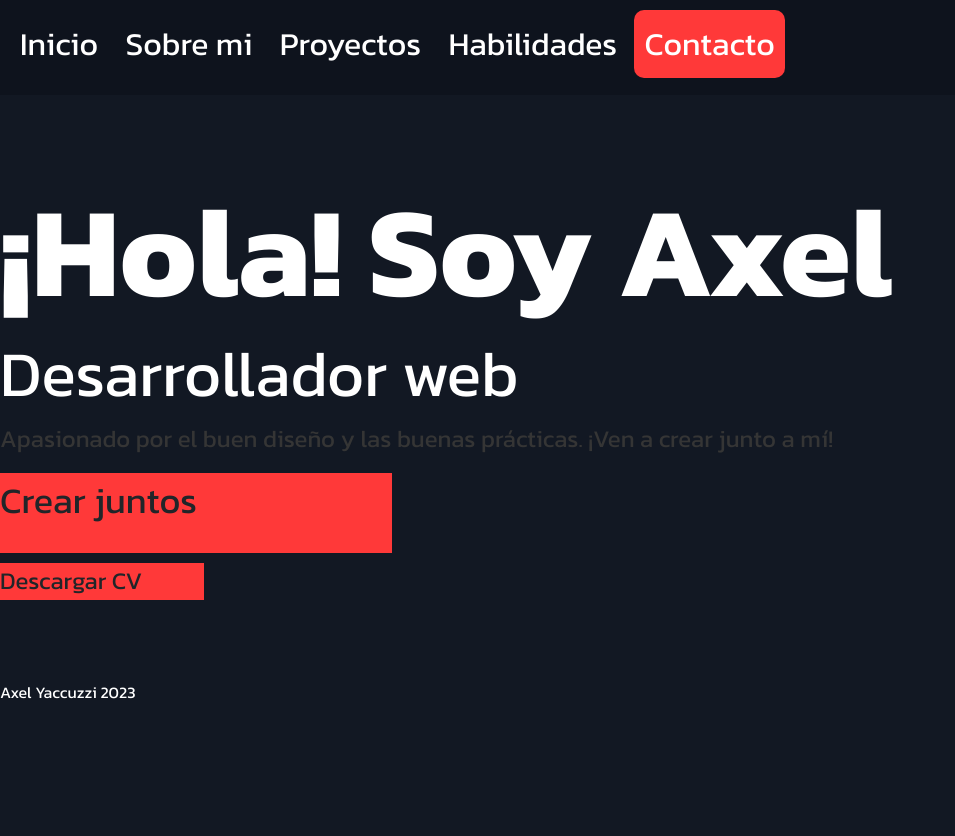
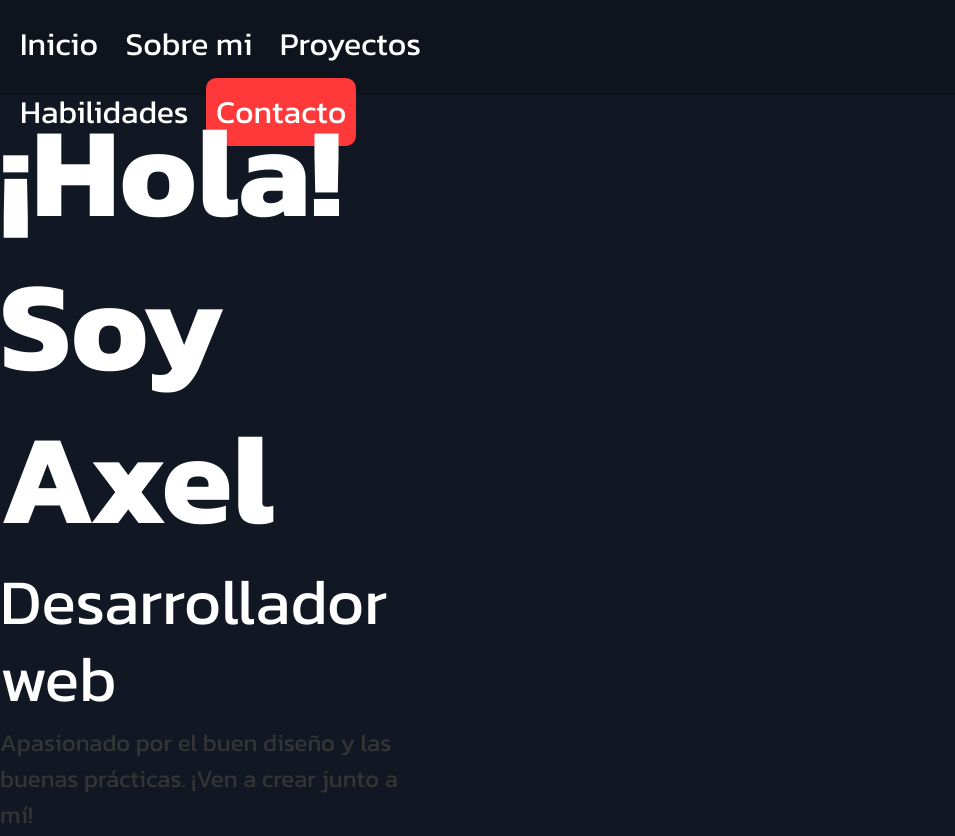
Before and after one commit to Axelyacc/axelyaccuzzipage, a plain HTML site: page index.html in a window 1280 px wide. Shown: the top 836 px of the page, without its empty margins (0-955 px from the left). Before the commit the page ends 800 px from the top, so only its background shows below. Drawn offline with nearby package versions, Linux system fonts and the light colour scheme.

Commit message:
agregado bostrap

```diff
--- a/index.html
+++ b/index.html
@@ -15,8 +15,8 @@
 <!-- body -->
 <body>
     <header>
-        <nav>
-            <ul>
+        <nav class="row">
+            <ul class="col-lg-4 col-md-6 col-12 ">
                 <li><a href="index.html">Inicio</a></li>
                 <li><a href="./pages/sobremi.html">Sobre mi</a></li>
                 <li><a href="./pages/proyectos.html">Proyectos</a></li>
@@ -28,8 +28,8 @@
 
     <!-- main -->
 
-    <main>
-        <div class="content">
+    <main class="row">
+        <div class="content col-lg-4 col-md-6 col-12 ">
             <h1 class="titulo-principal">¡Hola! Soy Axel</h1>
             <h2 class="subtitulo">Desarrollador web</h2>
             <p class="descripcion">Apasionado por el buen diseño y las buenas prácticas. ¡Ven a crear junto a mí!</p>
```
Also changed, not shown: pages/contacto.html (+5 -3 lines), pages/habilidades.html (+6 -3 lines), pages/proyectos.html (+5 -3 lines), pages/sobremi.html (+7 -3 lines).
